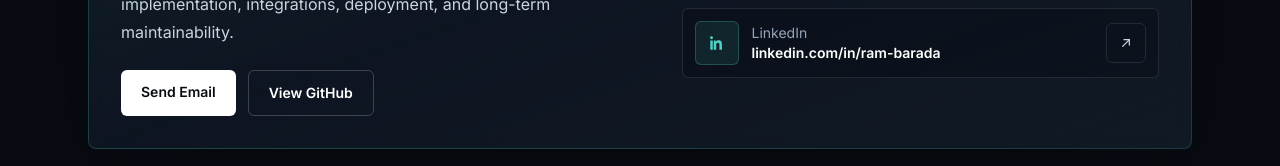
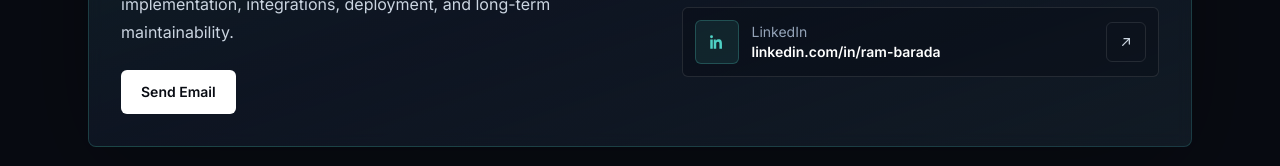
Before and after one commit to rambarada/portfolio-website, a Next.js app: page / in a window 1280 px wide. Shown: the part 6516-6682 px from the top of the page. Built offline with nearby package versions, Linux system fonts and the light colour scheme.

Commit message:
style: simplify contact CTA buttons

```diff
--- a/components/sections/Contact.tsx
+++ b/components/sections/Contact.tsx
@@ -79,7 +79,6 @@ function CopyIcon() {
 
 export function Contact() {
   const [copied, setCopied] = useState(false);
-  const githubHref = contactLinks.find((link) => link.label === "GitHub")?.href ?? "https://github.com/rambarada";
 
   const copyEmail = async () => {
     await navigator.clipboard.writeText(email);
@@ -109,14 +108,6 @@ export function Contact() {
                 className="rounded-md bg-white px-5 py-3 text-sm font-semibold text-ink transition duration-300 hover:-translate-y-0.5 hover:bg-accent"
               >
                 Send Email
-              </a>
-              <a
-                href={githubHref}
-                target="_blank"
-                rel="noreferrer"
-                className="rounded-md border border-white/20 px-5 py-3 text-sm font-semibold text-white transition duration-300 hover:-translate-y-0.5 hover:border-accent hover:text-accent"
-              >
-                View GitHub
               </a>
             </div>
           </div>
```
